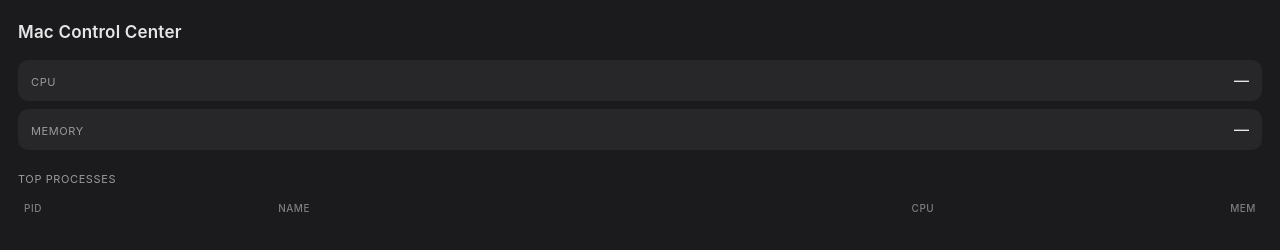
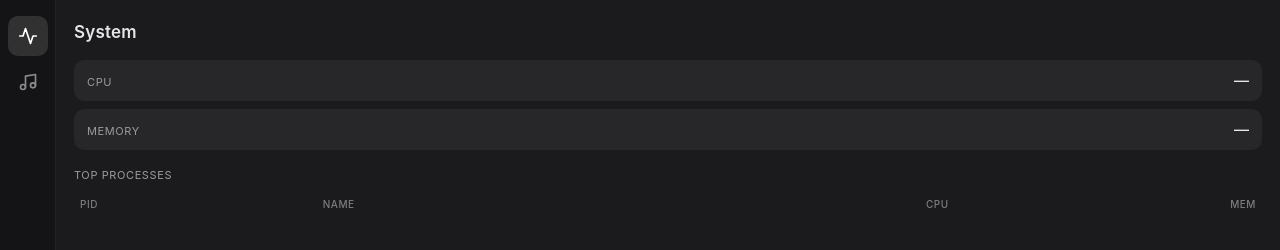
Before and after one commit to smituic/mac-control-center, a website built with Vite: page index.html in a window 1280 px wide. Shown: the top 250 px of the page. Built offline with nearby package versions, Linux system fonts and the light colour scheme.

Commit message:
Add icon rail with System/Spotify view switching

```diff
--- a/index.html
+++ b/index.html
@@ -7,8 +7,39 @@
     <script type="module" src="/src/main.ts" defer></script>
   </head>
   <body>
-    <div class="panel">
-      <header class="head"><h1>Mac Control Center</h1></header>
+    <div class="app">
+      <nav class="rail">
+        <button class="rail-btn active" data-view="system" title="System">
+          <svg
+            viewBox="0 0 24 24"
+            fill="none"
+            stroke="currentColor"
+            stroke-width="2"
+            stroke-linecap="round"
+            stroke-linejoin="round"
+          >
+            <path d="M22 12h-4l-3 9L9 3l-3 9H2" />
+          </svg>
+        </button>
+        <button class="rail-btn" data-view="spotify" title="Spotify">
+          <svg
+            viewBox="0 0 24 24"
+            fill="none"
+            stroke="currentColor"
+            stroke-width="2"
+            stroke-linecap="round"
+            stroke-linejoin="round"
+          >
+            <path d="M9 18V5l12-2v13" />
+            <circle cx="6" cy="18" r="3" />
+            <circle cx="18" cy="16" r="3" />
+          </svg>
+        </button>
+      </nav>
+
+      <main class="content">
+        <section class="view active" id="view-system">
+          <header class="head"><h1>System</h1></header>
           <section class="stats">
             <div class="stat">
               <span class="k">CPU</span><span class="v" id="cpu">—</span>
@@ -31,6 +62,13 @@
               <tbody id="proc-body"></tbody>
             </table>
           </section>
+        </section>
+
+        <section class="view" id="view-spotify">
+          <header class="head"><h1>Spotify</h1></header>
+          <div class="placeholder">Coming next.</div>
+        </section>
+      </main>
     </div>
   </body>
 </html>
--- a/src/main.ts
+++ b/src/main.ts
@@ -16,6 +16,19 @@ const gb = (b: number) => (b / 1024 / 1024 / 1024).toFixed(1);
 const mb = (b: number) => (b / 1024 / 1024).toFixed(0);
 const esc = (s: string) =>
   s.replace(/[&<>]/g, (c) => ({ "&": "&amp;", "<": "&lt;", ">": "&gt;" })[c]!);
+
+function setView(name: string) {
+  document.querySelectorAll<HTMLElement>(".view").forEach((v) => {
+    v.classList.toggle("active", v.id === `view-${name}`);
+  });
+  document.querySelectorAll<HTMLElement>(".rail-btn").forEach((b) => {
+    b.classList.toggle("active", b.dataset.view === name);
+  });
+}
+
+document.querySelectorAll<HTMLElement>(".rail-btn").forEach((btn) => {
+  btn.addEventListener("click", () => setView(btn.dataset.view!));
+});
 
 async function refresh() {
   try {
--- a/src/styles.css
+++ b/src/styles.css
@@ -17,18 +17,69 @@ body {
   -webkit-user-select: none;
   user-select: none;
 }
-.panel {
+
+.app {
   height: 100%;
   display: flex;
+}
+
+.rail {
+  width: 56px;
+  flex-shrink: 0;
+  background: rgba(0, 0, 0, 0.25);
+  border-right: 1px solid rgba(255, 255, 255, 0.06);
+  display: flex;
   flex-direction: column;
-  padding: 22px 18px;
+  align-items: center;
+  gap: 6px;
+  padding: 16px 0;
+}
+.rail-btn {
+  width: 40px;
+  height: 40px;
+  display: flex;
+  align-items: center;
+  justify-content: center;
+  border: none;
+  border-radius: 10px;
+  background: transparent;
+  color: #8a8a90;
+  cursor: pointer;
+  transition:
+    background 0.12s,
+    color 0.12s;
+}
+.rail-btn svg {
+  width: 20px;
+  height: 20px;
+}
+.rail-btn:hover {
+  background: rgba(255, 255, 255, 0.06);
+  color: #cfcfd4;
+}
+.rail-btn.active {
+  background: rgba(255, 255, 255, 0.12);
+  color: #ffffff;
+}
+
+.content {
+  flex: 1;
   overflow-y: auto;
 }
+.view {
+  display: none;
+  padding: 22px 18px;
+}
+.view.active {
+  display: block;
+}
+
 .head h1 {
   font-size: 17px;
   font-weight: 600;
   letter-spacing: 0.2px;
 }
+
 .stats {
   margin: 18px 0;
   display: flex;
@@ -54,6 +105,7 @@ body {
   font-size: 15px;
   font-weight: 500;
 }
+
 .procs-title {
   color: #9a9a9f;
   font-size: 11px;
@@ -93,6 +145,13 @@ td:nth-child(4) {
   text-align: right;
   font-variant-numeric: tabular-nums;
 }
+
+.placeholder {
+  color: #8a8a90;
+  font-size: 14px;
+  margin-top: 24px;
+}
+
 ::-webkit-scrollbar {
   width: 8px;
 }
```
Lines whose indentation alone changed are shown as unchanged.
